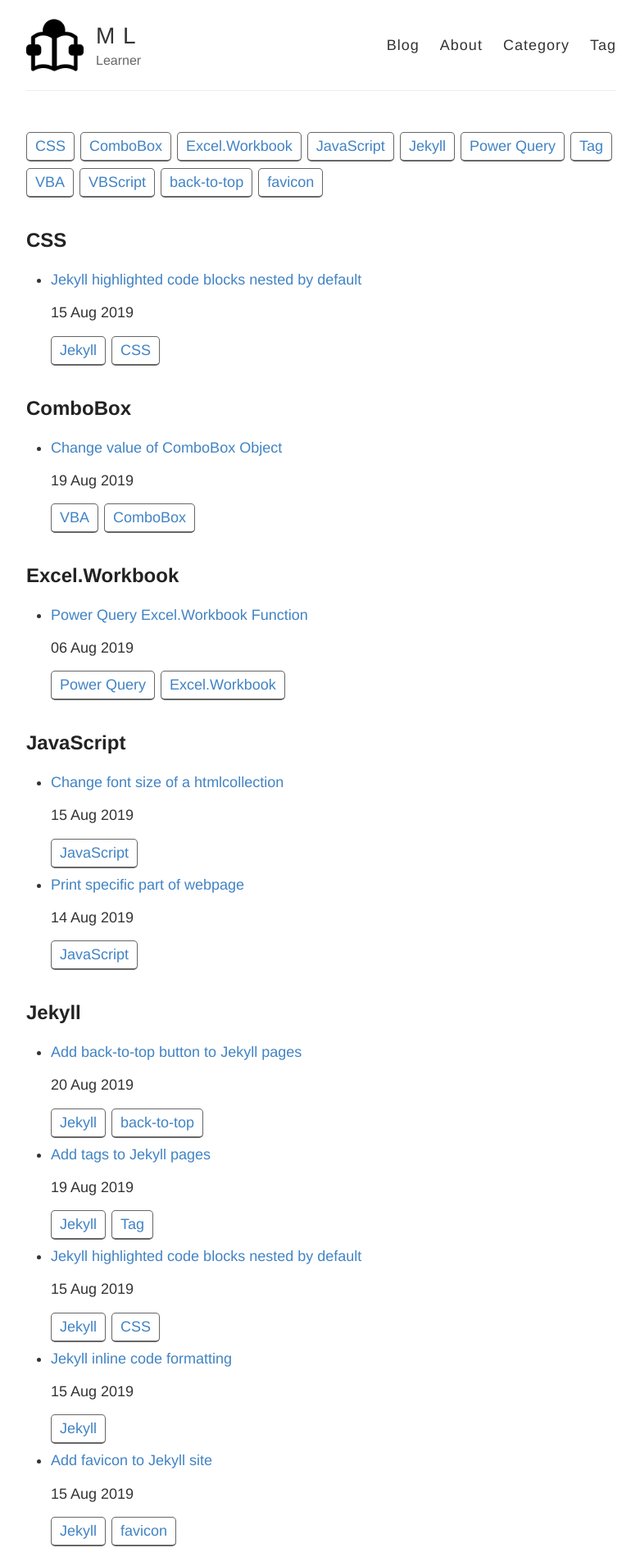
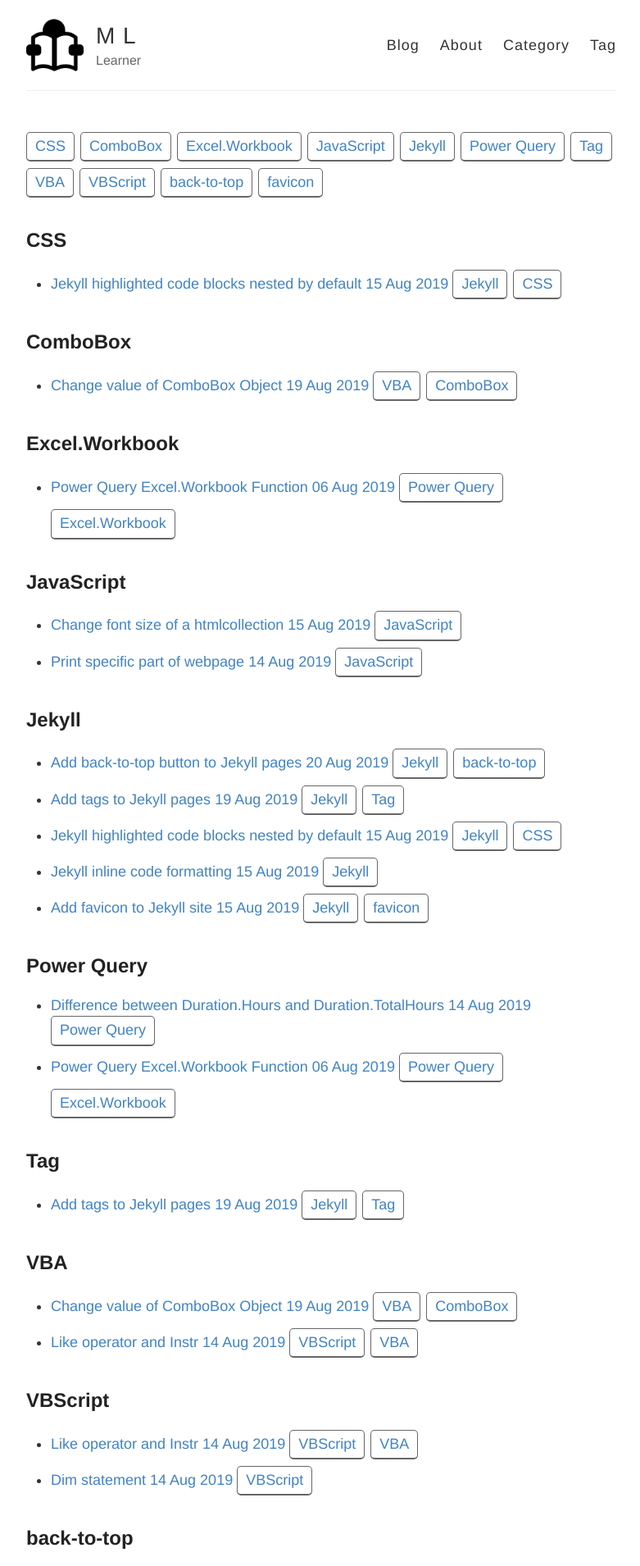
Before and after one commit to MingLang/MingLang.github.io, a Jekyll site: the page built from tags.html, in a window 1280 px wide. Shown: the top 1910 px of the page at 82% size, without its empty margins (248-1029 px from the left). Built offline with Jekyll 4.4.1, drawn with Linux system fonts in a browser that asks for light colours.

Commit message:
Update tags.html

```diff
--- a/tags.html
+++ b/tags.html
@@ -56,9 +56,9 @@ The purpose of this snippet is to list all your posts posted with a certain tag.
 		 <li>
 		 <!-- <h3> -->
 		 <a href="{{ post.url }}">
-		 {{ post.title }}</a>
-		 <p><small>{{ post.date | date_to_string }}</small></p>
-
+		 {{ post.title }}
+		 <small>{{ post.date | date_to_string }}</small>
+		 </a>
 		 {% for tag in post.tags %}
 			 <a class="tags" href="/tags/#{{ tag | slugify }}">{{ tag }}</a>
 		 {% endfor %}
```
